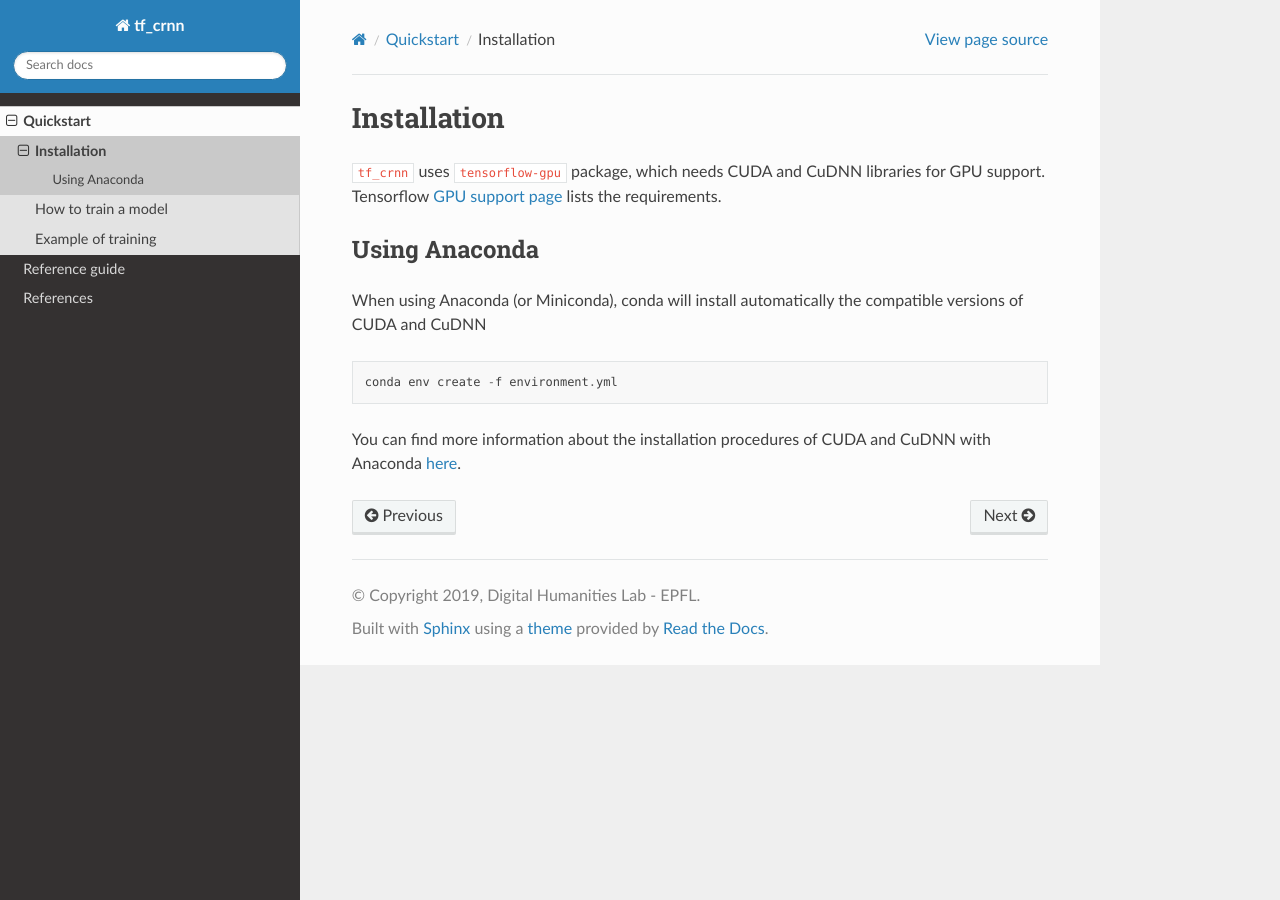
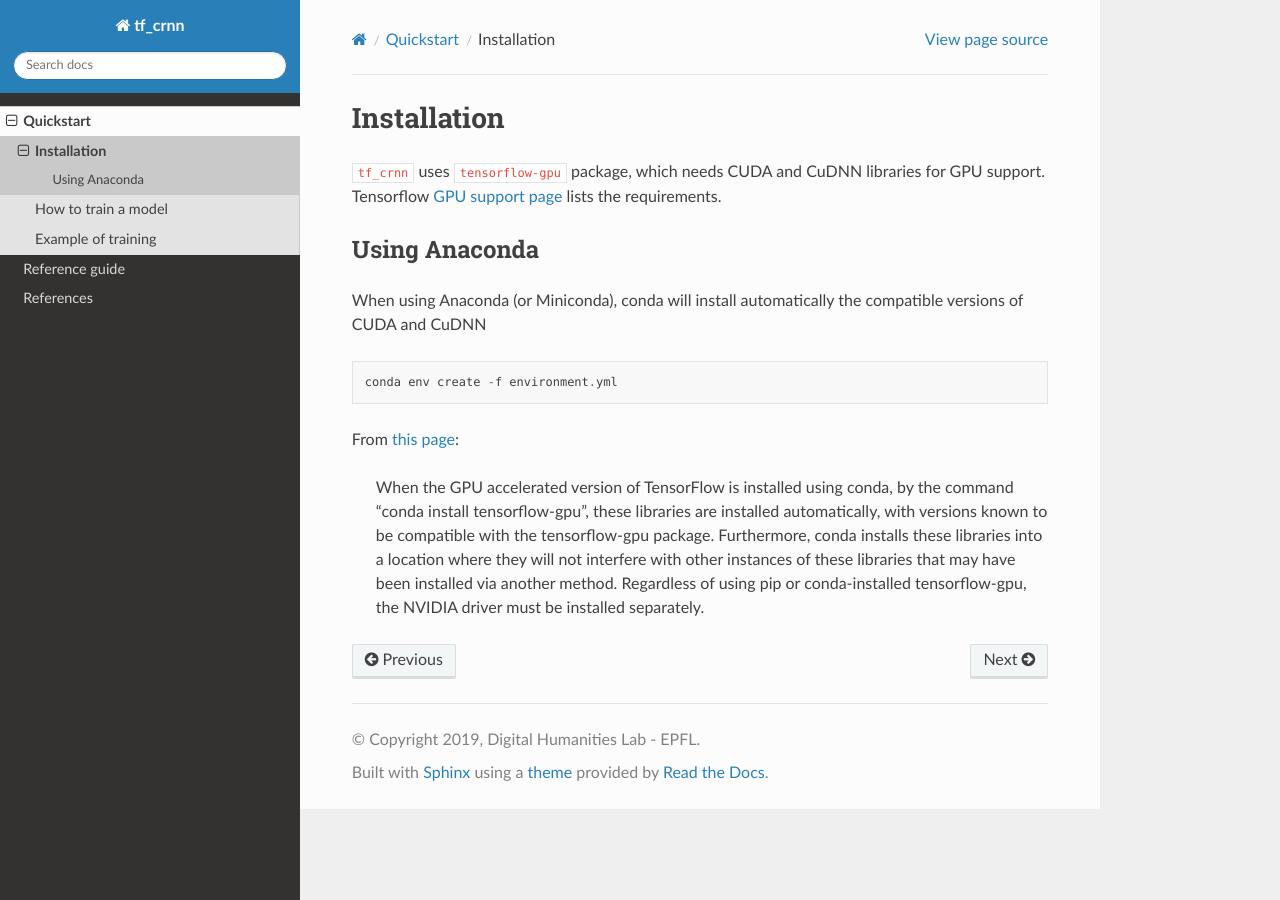
Before and after one commit to solivr/tf-crnn, a Sphinx documentation site: the page built from doc/start/install.rst, in a window 1280 px wide. Built offline with Sphinx 7.4.7 and the Read the Docs theme 2.0.0, drawn with Linux system fonts in a browser that asks for light colours.

Commit message:
corrections in doc

```diff
--- a/doc/references.rst
+++ b/doc/references.rst
@@ -4,4 +4,5 @@ References
 
 .. bibliography:: references.bib
    :cited:
+   :all:
    :style: alpha
--- a/doc/start/install.rst
+++ b/doc/start/install.rst
@@ -11,8 +11,15 @@ When using Anaconda (or Miniconda), conda will install automatically the compati
 
     conda env create -f environment.yml
 
-You can find more information about the installation procedures of CUDA and CuDNN with Anaconda
-`here <https://www.anaconda.com/blog/developer-blog/tensorflow-in-anaconda/>`_.
+
+From `this page <https://www.anaconda.com/blog/developer-blog/tensorflow-in-anaconda/>`_:
+
+    When the GPU accelerated version of TensorFlow is installed using conda, by the command
+    “conda install tensorflow-gpu”, these libraries are installed automatically, with versions
+    known to be compatible with the tensorflow-gpu package. Furthermore, conda installs these libraries
+    into a location where they will not interfere with other instances of these libraries that may have
+    been installed via another method. Regardless of using pip or conda-installed tensorflow-gpu,
+    the NVIDIA driver must be installed separately.
 
 ..    Using ``pip``
     ^^^^^^^^^^^^^
--- a/doc/start/training.rst
+++ b/doc/start/training.rst
@@ -92,6 +92,6 @@ Training the model
 ^^^^^^^^^^^^^^^^^^
 
 Make sure the ``config.json`` file has the correct paths for training and validation data, as well as for the
-alphabet lookup file ad run: ::
+alphabet lookup file and run: ::
 
     python training.py with config.json
```
